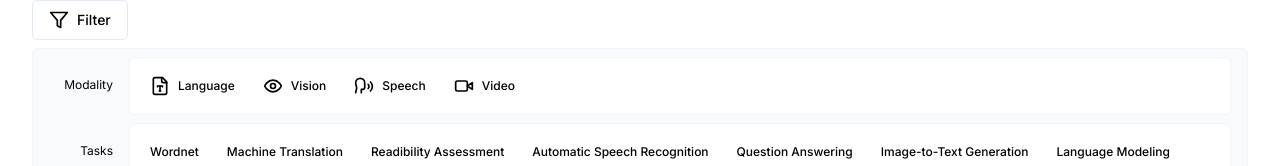
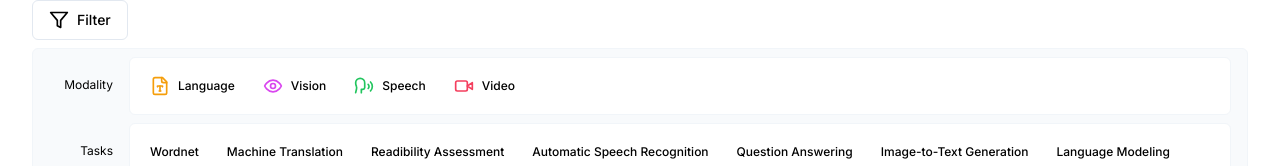
Before and after one commit to sonnylazuardi/seacrowd, a Next.js app: page /seacrowd/ in a window 1280 px wide. Both pictures are taken after a click on the button "Filter". Shown: the part 801-967 px from the top of the page. Built offline with nearby package versions, Linux system fonts and the light colour scheme; no server answers.

Commit message:
Add color

```diff
--- a/components/Dataset.tsx
+++ b/components/Dataset.tsx
@@ -271,28 +271,31 @@ export const Dataset = () => {
                         value="Language"
                         aria-label="Toggle language"
                       >
-                        <FileType size={20} className="mr-2" /> Language
+                        <FileType size={20} className="mr-2 text-amber-500" />{" "}
+                        Language
                       </ToggleGroupItem>
                       <ToggleGroupItem
                         className="text-xs"
                         value="Vision"
                         aria-label="Toggle vision"
                       >
-                        <Eye size={20} className="mr-2" /> Vision
+                        <Eye size={20} className="mr-2 text-fuchsia-500" />{" "}
+                        Vision
                       </ToggleGroupItem>
                       <ToggleGroupItem
                         className="text-xs"
                         value="Speech"
                         aria-label="Toggle speech"
                       >
-                        <Speech size={20} className="mr-2" /> Speech
+                        <Speech size={20} className="mr-2 text-green-500" />{" "}
+                        Speech
                       </ToggleGroupItem>
                       <ToggleGroupItem
                         className="text-xs"
                         value="Video"
                         aria-label="Toggle video"
                       >
-                        <Video size={20} className="mr-2" /> Video
+                        <Video size={20} className="mr-2 text-rose-500" /> Video
                       </ToggleGroupItem>
                     </ToggleGroup>
                   </div>
@@ -350,14 +353,33 @@ export const Dataset = () => {
             const renderModalityIcon = (modality: string) => {
               switch (modality) {
                 case "Language":
-                  return <FileType size={20} />;
+                  return <FileType size={20} className="text-amber-500" />;
                 case "Vision":
-                  return <Eye size={20} />;
+                  return <Eye size={20} className="text-fuchsia-500" />;
                 case "Speech":
-                  return <Speech size={20} />;
+                  return <Speech size={20} className="text-green-500" />;
                 case "Video":
-                  return <Video size={20} />;
+                  return <Video size={20} className="text-rose-500" />;
               }
+            };
+
+            const renderLine = () => {
+              return (
+                <div className="absolute bottom-0 left-0 right-0 h-2 flex flex-row">
+                  {modality.split("\n").map((modality) => {
+                    switch (modality) {
+                      case "Language":
+                        return <div className="flex flex-1 bg-amber-500" />;
+                      case "Vision":
+                        return <div className="flex flex-1 bg-fuchsia-500" />;
+                      case "Speech":
+                        return <div className="flex flex-1 bg-green-500" />;
+                      case "Video":
+                        return <div className="flex flex-1 bg-rose-500" />;
+                    }
+                  })}
+                </div>
+              );
             };
 
             const renderModality = () => {
@@ -379,7 +401,7 @@ export const Dataset = () => {
             return (
               <Card
                 key={name}
-                className="max-w-md md:break-inside-avoid overflow-hidden"
+                className="max-w-md md:break-inside-avoid overflow-hidden relative"
               >
                 <CardHeader className="flex flex-row items-center gap-4 pb-2">
                   <div className="flex flex-col">
@@ -447,6 +469,8 @@ export const Dataset = () => {
                     </a>
                   ) : null}
                 </CardFooter>
+
+                {renderLine()}
               </Card>
             );
           })}
```
